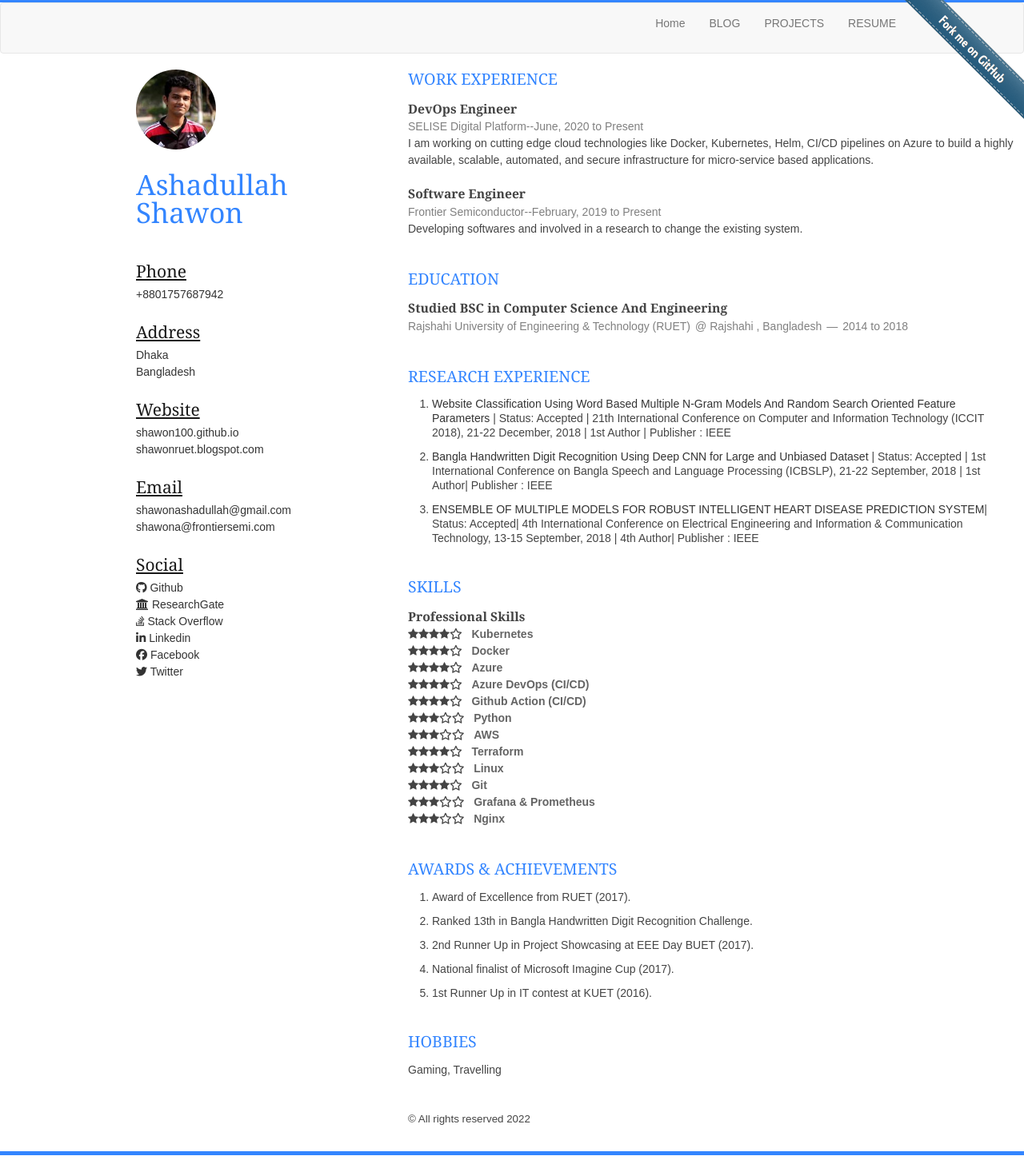
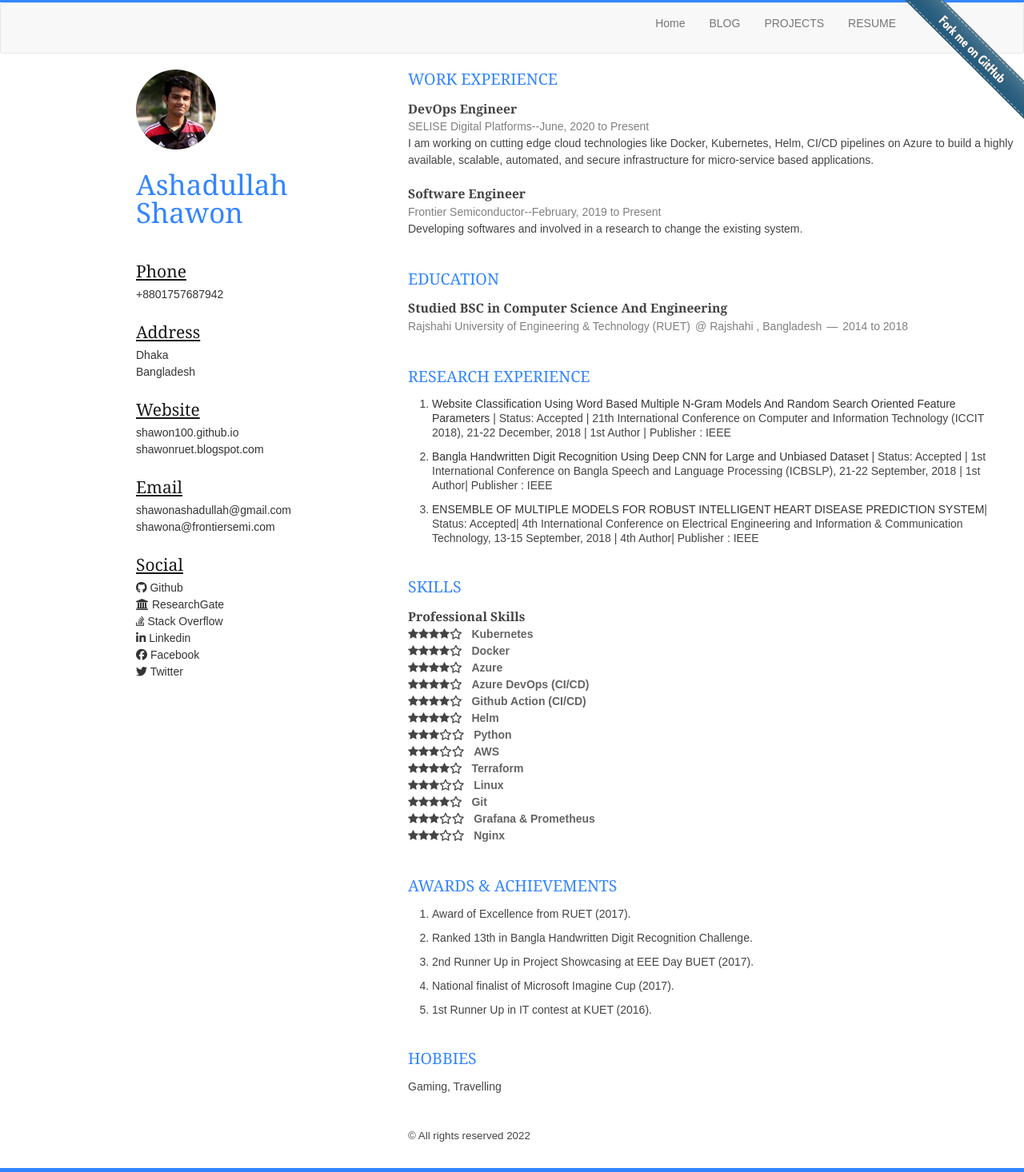
Before and after one commit to shawon100/shawon100.github.io, a Jekyll site: the page built from index.html, in a window 1280 px wide. Shown: the whole page at 80% size. Built offline with Jekyll 4.4.1, drawn with Linux system fonts in a browser that asks for light colours; nearby versions of some CDN libraries; library files that are not in the unit come from our copies; before the commit the page ends 1445 px from its top, so only the background shows below that.

Commit message:
updated resume

```diff
--- a/index.html
+++ b/index.html
@@ -109,7 +109,7 @@
     <article>
         <header>
             <h1>DevOps Engineer</h1>
-            <span><a href="http://www.selise.ch">SELISE Digital Platform</a><time>--June, 2020 to Present</time></span>
+            <span><a href="http://www.selise.ch">SELISE Digital Platforms</a><time>--June, 2020 to Present</time></span>
         </header>
         <p>I am working on cutting edge cloud technologies like Docker, Kubernetes, Helm, CI/CD pipelines on Azure to build a highly available, scalable, automated, and secure infrastructure for micro-service based applications.</p>
     </article>
@@ -240,6 +240,10 @@
             <i class="fa fa-star"></i><i class="fa fa-star"></i><i class="fa fa-star"></i><i class="fa fa-star"></i><i class="fa fa-star-o"></i>
             &nbsp;&nbsp;<em>Github Action (CI/CD)</em>
         <p>
+            <i class="fa fa-star"></i><i class="fa fa-star"></i><i class="fa fa-star"></i><i class="fa fa-star"></i><i class="fa fa-star-o"></i>
+            &nbsp;&nbsp;<em>Helm</em>
+        </p>
+        <p>
             <i class="fa fa-star"></i><i class="fa fa-star"></i><i class="fa fa-star"></i><i class="fa fa-star-o"></i><i class="fa fa-star-o"></i>
             &nbsp;&nbsp;<em>Python</em>
         </p>
```
